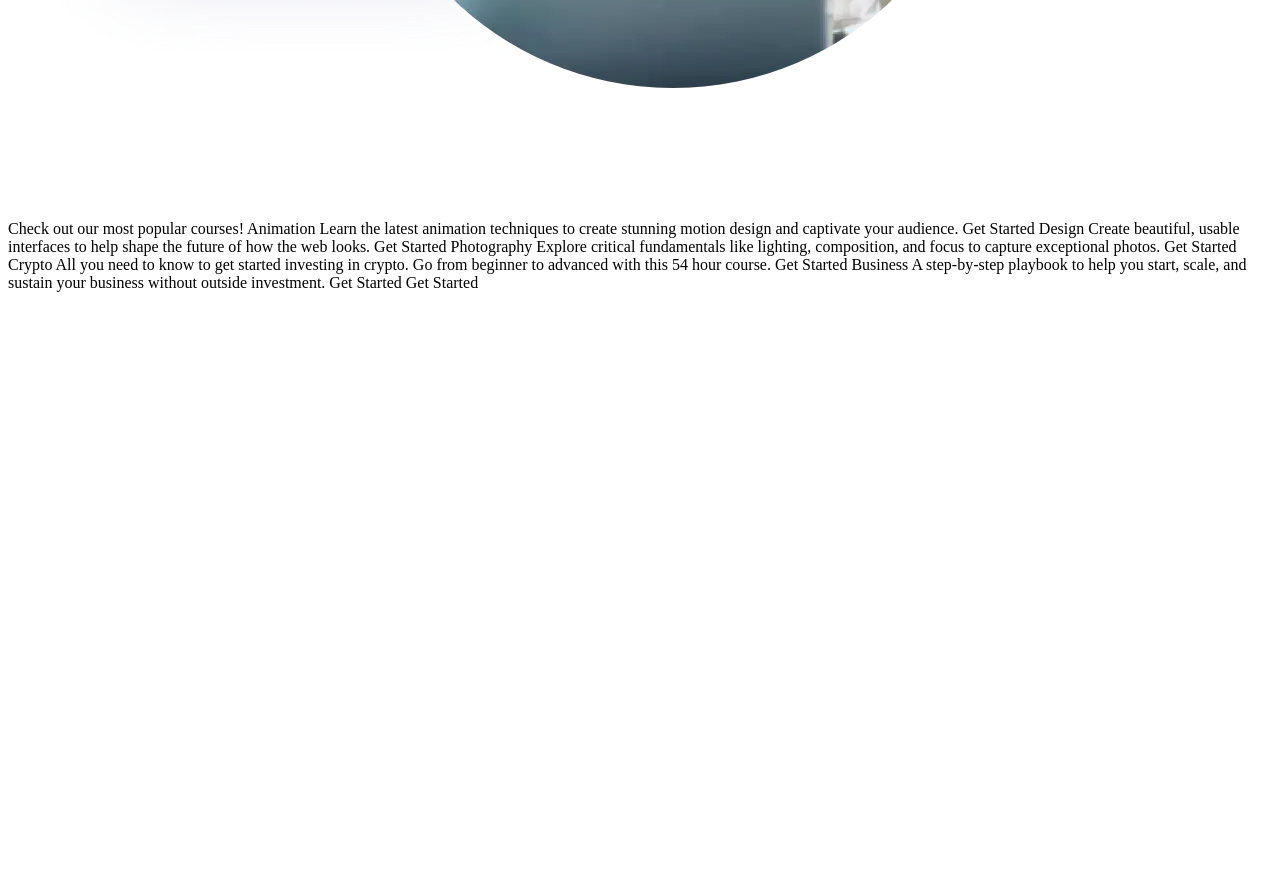
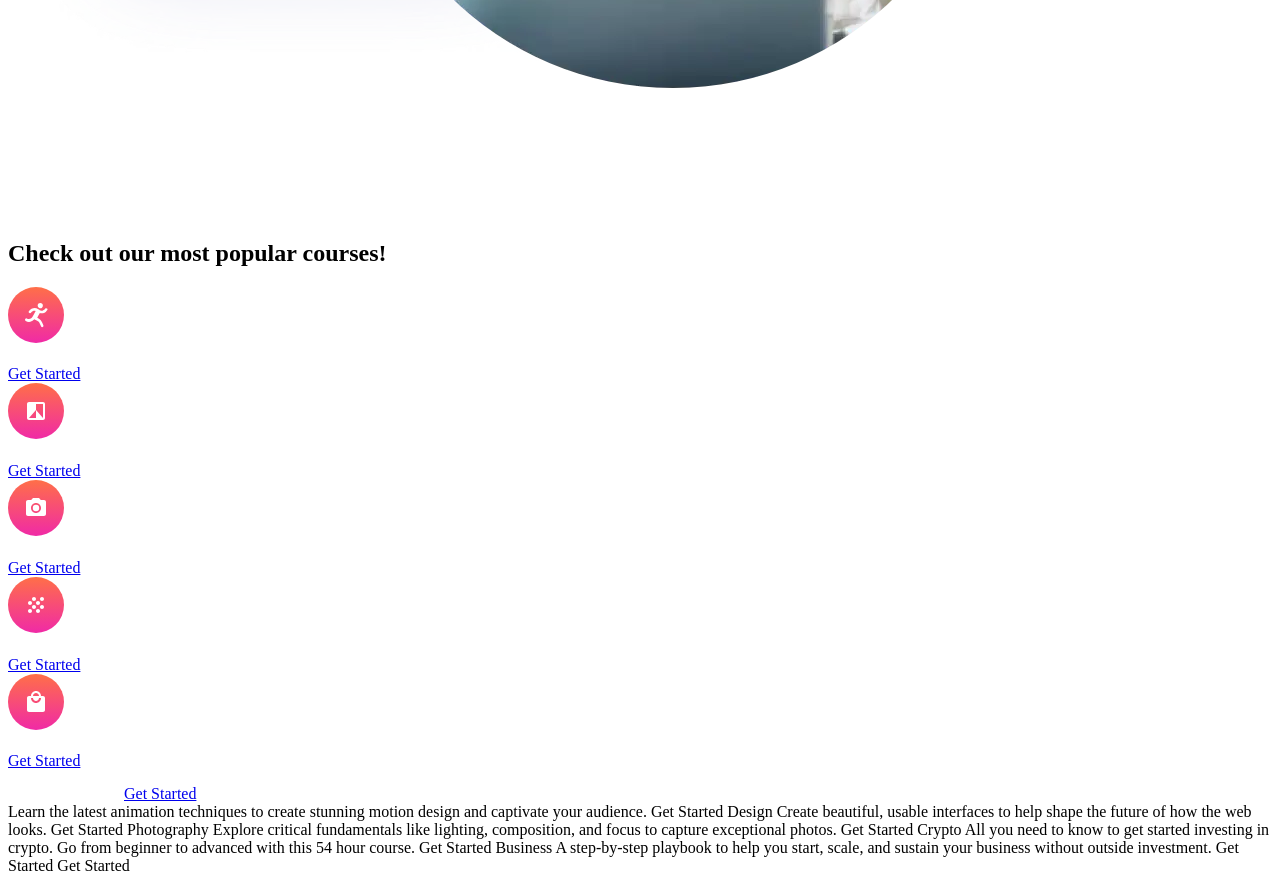
Before and after one commit to fullsnackdevj/skilled-elearning-landingpage, a plain HTML site: page index.html in a window 1280 px wide. Shown: the part 1820-2703 px from the top of the page. Before the commit the page ends 2120 px from the top, so only its background shows below. Drawn offline with Linux system fonts and the light colour scheme.

Commit message:
added main and footer section

```diff
--- a/index.html
+++ b/index.html
@@ -47,17 +47,56 @@
         </div>
       </section>
 
-      <main></main>
+      <main>
+        <div class="grid-items checkout">
+          <h2>Check out our most popular courses!</h2>
+        </div>
+        <div class="grid-items animation">
+          <img src="./assets/icon-animation.svg" alt="" />
+          <h3></h3>
+          <p></p>
+          <a href="#">Get Started</a>
+        </div>
+        <div class="grid-items design">
+          <img src="./assets/icon-design.svg" alt="" />
+          <h3></h3>
+          <p></p>
+          <a href="#">Get Started</a>
+        </div>
+        <div class="grid-items photography">
+          <img src="./assets/icon-photography.svg" alt="" />
+          <h3></h3>
+          <p></p>
+          <a href="#">Get Started</a>
+        </div>
+        <div class="grid-items crypto">
+          <img src="./assets/icon-crypto.svg" alt="" />
+          <h3></h3>
+          <p></p>
+          <a href="#">Get Started</a>
+        </div>
+        <div class="grid-items business">
+          <img src="./assets/icon-business.svg" alt="" />
+          <h3></h3>
+          <p></p>
+          <a href="#">Get Started</a>
+        </div>
+      </main>
+
+      <footer>
+        <img src="./assets/logo-light.svg" alt="skilled logo light" />
+        <a href="#">Get Started</a>
+      </footer>
     </div>
 
-    Check out our most popular courses! Animation Learn the latest animation
-    techniques to create stunning motion design and captivate your audience. Get
-    Started Design Create beautiful, usable interfaces to help shape the future
-    of how the web looks. Get Started Photography Explore critical fundamentals
-    like lighting, composition, and focus to capture exceptional photos. Get
-    Started Crypto All you need to know to get started investing in crypto. Go
-    from beginner to advanced with this 54 hour course. Get Started Business A
-    step-by-step playbook to help you start, scale, and sustain your business
-    without outside investment. Get Started Get Started
+    Learn the latest animation techniques to create stunning motion design and
+    captivate your audience. Get Started Design Create beautiful, usable
+    interfaces to help shape the future of how the web looks. Get Started
+    Photography Explore critical fundamentals like lighting, composition, and
+    focus to capture exceptional photos. Get Started Crypto All you need to know
+    to get started investing in crypto. Go from beginner to advanced with this
+    54 hour course. Get Started Business A step-by-step playbook to help you
+    start, scale, and sustain your business without outside investment. Get
+    Started Get Started
   </body>
 </html>
```
